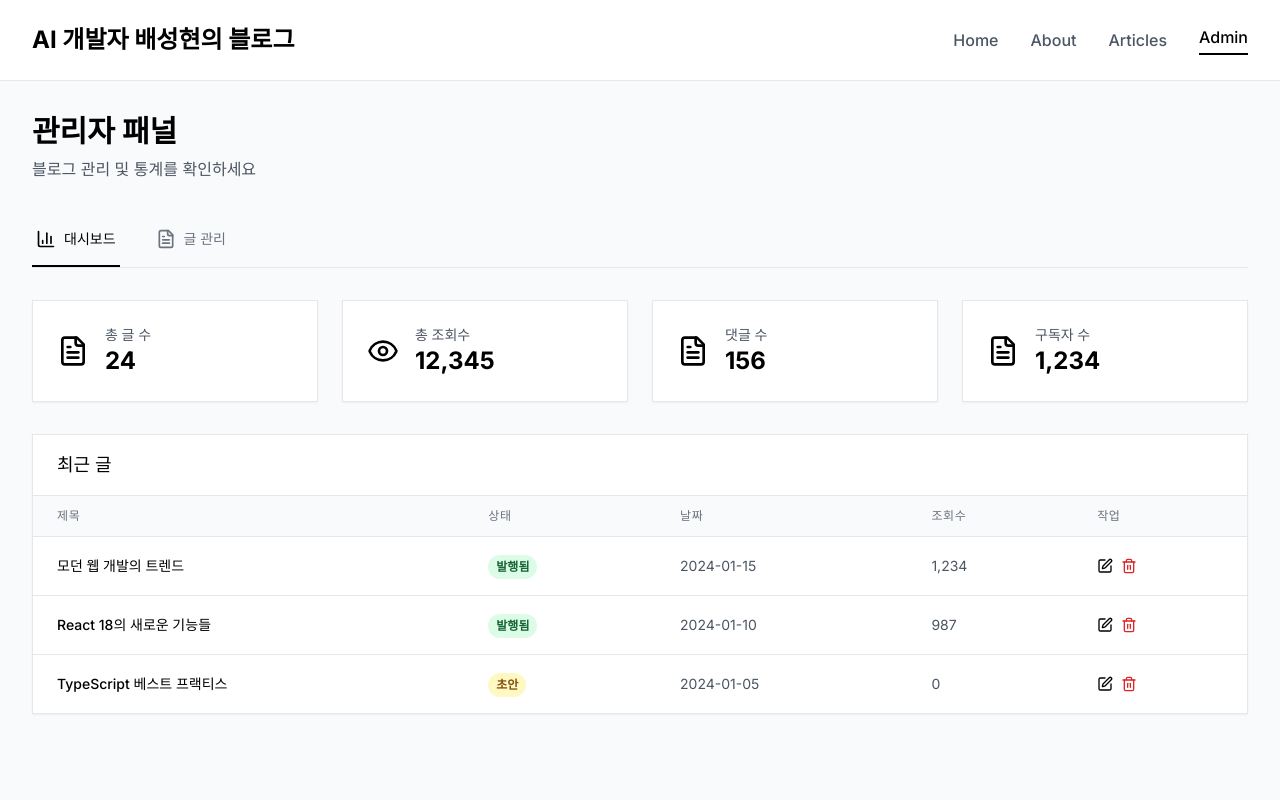
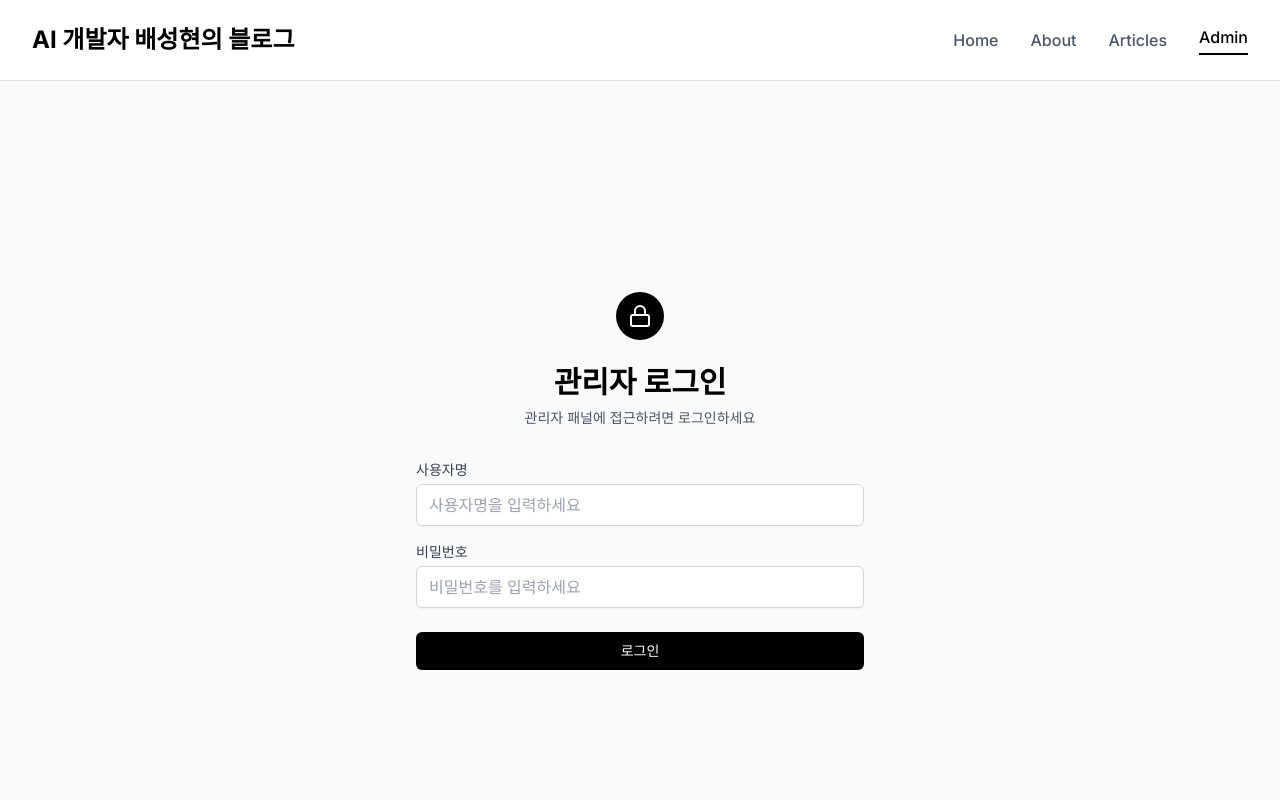
Before and after one commit to imcodingleon/blog, a Next.js app: page /admin in a window 1280 px wide. Shown: the top 800 px of the page. Built offline with nearby package versions, Linux system fonts and the light colour scheme.

Commit message:
admin login 1차 구현

```diff
--- a/app/admin/page.tsx
+++ b/app/admin/page.tsx
@@ -1,10 +1,101 @@
 "use client"
 
 import { useState } from "react"
-import { Plus, Edit, Trash2, Eye, FileText, BarChart3 } from "lucide-react"
+import { Plus, Edit, Trash2, Eye, FileText, BarChart3, Lock } from "lucide-react"
 
 export default function Admin() {
   const [activeTab, setActiveTab] = useState("dashboard")
+  const [isLoggedIn, setIsLoggedIn] = useState(false)
+  const [loginForm, setLoginForm] = useState({
+    username: "",
+    password: ""
+  })
+  const [loginError, setLoginError] = useState("")
+
+  // 간단한 로그인 처리 (실제 프로덕션에서는 더 안전한 방법 사용)
+  const handleLogin = (e: React.FormEvent) => {
+    e.preventDefault()
+    setLoginError("")
+
+    // 간단한 하드코딩된 로그인 (실제로는 서버에서 검증)
+    if (loginForm.username === "admin" && loginForm.password === "password123") {
+      setIsLoggedIn(true)
+    } else {
+      setLoginError("사용자명 또는 비밀번호가 올바르지 않습니다.")
+    }
+  }
+
+  const handleLogout = () => {
+    setIsLoggedIn(false)
+    setLoginForm({ username: "", password: "" })
+    setLoginError("")
+  }
+
+  // 로그인 폼 렌더링
+  if (!isLoggedIn) {
+    return (
+      <div className="bg-gray-50 min-h-screen flex items-center justify-center">
+        <div className="max-w-md w-full space-y-8">
+          <div>
+            <div className="mx-auto h-12 w-12 flex items-center justify-center rounded-full bg-black">
+              <Lock className="h-6 w-6 text-white" />
+            </div>
+            <h2 className="mt-6 text-center text-3xl font-bold text-black">관리자 로그인</h2>
+            <p className="mt-2 text-center text-sm text-gray-600">
+              관리자 패널에 접근하려면 로그인하세요
+            </p>
+          </div>
+          <form className="mt-8 space-y-6" onSubmit={handleLogin}>
+            <div className="space-y-4">
+              <div>
+                <label htmlFor="username" className="block text-sm font-medium text-gray-700">
+                  사용자명
+                </label>
+                <input
+                  id="username"
+                  name="username"
+                  type="text"
+                  required
+                  className="mt-1 block w-full px-3 py-2 border border-gray-300 rounded-md shadow-sm placeholder-gray-400 focus:outline-none focus:ring-black focus:border-black"
+                  placeholder="사용자명을 입력하세요"
+                  value={loginForm.username}
+                  onChange={(e) => setLoginForm({...loginForm, username: e.target.value})}
+                />
+              </div>
+              <div>
+                <label htmlFor="password" className="block text-sm font-medium text-gray-700">
+                  비밀번호
+                </label>
+                <input
+                  id="password"
+                  name="password"
+                  type="password"
+                  required
+                  className="mt-1 block w-full px-3 py-2 border border-gray-300 rounded-md shadow-sm placeholder-gray-400 focus:outline-none focus:ring-black focus:border-black"
+                  placeholder="비밀번호를 입력하세요"
+                  value={loginForm.password}
+                  onChange={(e) => setLoginForm({...loginForm, password: e.target.value})}
+                />
+              </div>
+            </div>
+
+            {loginError && (
+              <div className="text-red-600 text-sm text-center">{loginError}</div>
+            )}
+
+            <div>
+              <button
+                type="submit"
+                className="group relative w-full flex justify-center py-2 px-4 border border-transparent text-sm font-medium rounded-md text-white bg-black hover:bg-gray-800 focus:outline-none focus:ring-2 focus:ring-offset-2 focus:ring-black"
+              >
+                로그인
+              </button>
+            </div>
+          </form>
+        </div>
+      </div>
+    )
+  }
 
   const stats = [
     { name: "총 글 수", value: "24", icon: FileText },
@@ -28,9 +119,17 @@ export default function Admin() {
     <div className="bg-gray-50 min-h-screen">
       <div className="mx-auto max-w-7xl px-4 py-8 sm:px-6 lg:px-8">
         {/* Header */}
-        <div className="mb-8">
-          <h1 className="text-3xl font-bold text-black">관리자 패널</h1>
-          <p className="mt-2 text-gray-600">블로그 관리 및 통계를 확인하세요</p>
+        <div className="mb-8 flex justify-between items-center">
+          <div>
+            <h1 className="text-3xl font-bold text-black">관리자 패널</h1>
+            <p className="mt-2 text-gray-600">블로그 관리 및 통계를 확인하세요</p>
+          </div>
+          <button
+            onClick={handleLogout}
+            className="bg-gray-600 text-white px-4 py-2 rounded-md hover:bg-gray-700 transition-colors"
+          >
+            로그아웃
+          </button>
         </div>
 
         {/* Navigation Tabs */}
```
